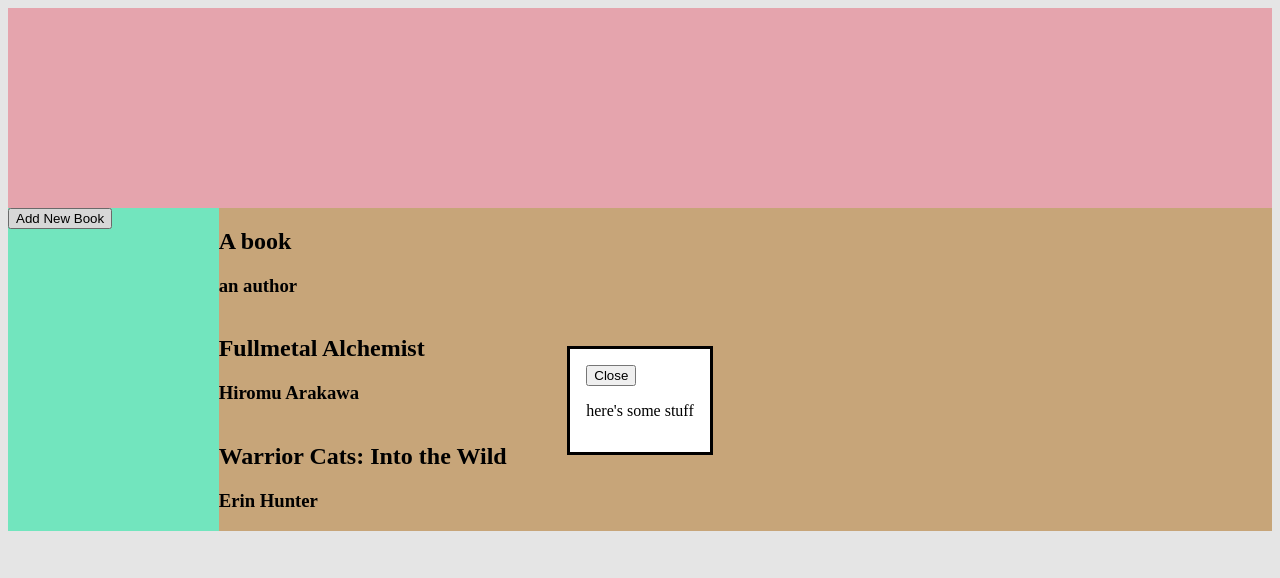
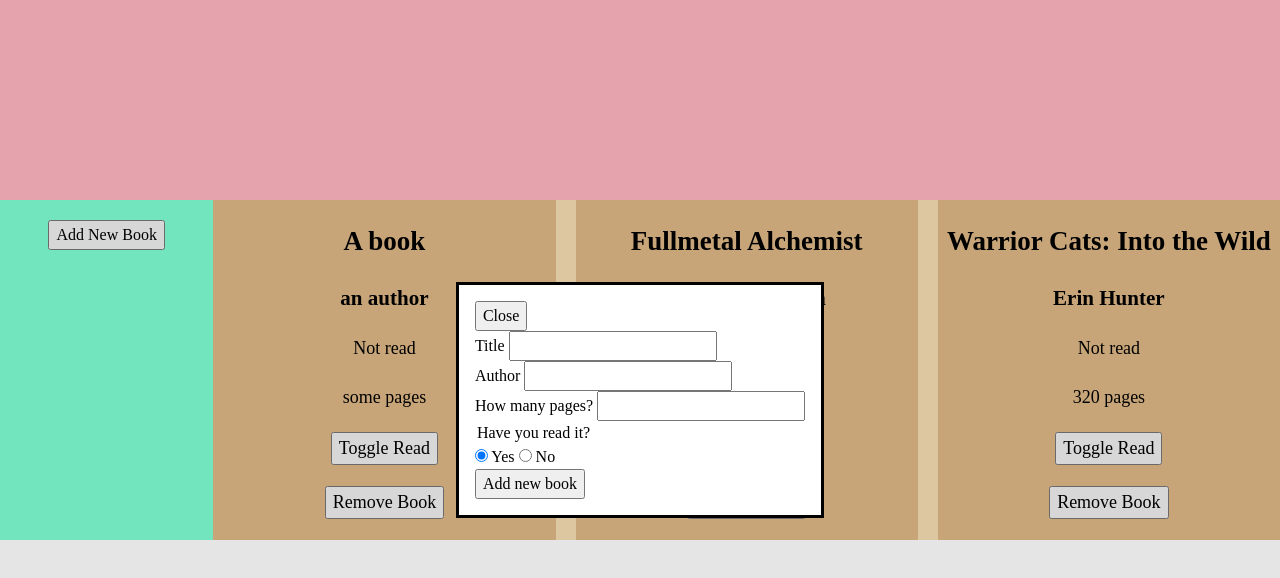
Before and after one commit to faelyn-jpg/top-library, a plain HTML site: page index.html in a window 1280 px wide. Both pictures are taken after a click on the button "Add New Book". Drawn offline with Linux system fonts and the light colour scheme.

Commit message:
add js functionality to books and add book

```diff
--- a/index.html
+++ b/index.html
@@ -17,7 +17,40 @@
       <button class="add-book">Add New Book</button>
       <dialog>
         <button autofocus>Close</button>
-        <p>here's some stuff</p>
+        <form>
+          <section>
+            <p>
+              <label for="new-title">
+                <span>Title</span>
+              </label>
+              <input type="text" name="new-title" id="new-title" required>
+            </p>
+            <p>
+              <label for="new-author">
+                <span>Author</span>
+              </label>
+              <input type="text" name="new-author" id="new-author" required>
+            </p>
+            <p>
+              <label for="new-pages">
+                <span>How many pages?</span>
+              </label>
+              <input type="text" name="new-pages" id="new-pages" required>
+            </p>
+            <p>
+              <legend>
+                <span>Have you read it?</span>
+              </legend>
+              <input type="radio" name="new-read" id="yes" checked>
+              <label for="yes">Yes</label>
+              <input type="radio" name="new-read" id="no">
+              <label for="no">No</label>
+            </p>
+          </section>
+          <section>
+            <button type="submit" id="submit">Add new book</button>
+          </section>
+        </form>
       </dialog>
 
     </div>
--- a/library.js
+++ b/library.js
@@ -1,41 +1,114 @@
+const mainContainer = document.querySelector('.container')
 const container = document.querySelector('.book-container')
 const addBook = document.querySelector('.add-book')
 const dialog = document.querySelector('dialog')
 const showButton = document.querySelector('dialog + button')
 const closeButton = document.querySelector('dialog button')
+const submit = document.querySelector('#submit')
 const myLibrary = []
 
-function Book(title, author, id) {
+function Book(title, author, id, pages, read) {
   if (!new.target) {
     throw Error("You must use the 'new' operator to call the constructor")
   }
-  ;(this.title = title), (this.author = author), (this.id = id)
+  ;(this.title = title),
+    (this.author = author),
+    (this.id = id),
+    (this.read = read),
+    (this.pages = pages)
 }
 
-function addBookToLibrary(title, author) {
-  const id = crypto.randomUUID()
-  const newTitle = new Book(title, author, id)
-  myLibrary.push(newTitle)
+Book.prototype.readBook = function (book, read, readBook) {
+  let result
+  if (this.read === 'yes') {
+    this.read = 'no'
+    result = 'Not read'
+  } else {
+    this.read = 'yes'
+    result = 'Read'
+  }
+  refreshDisplay(book, read)
+  return result
 }
 
-addBookToLibrary('A book', 'an author')
-addBookToLibrary('Fullmetal Alchemist', 'Hiromu Arakawa')
-addBookToLibrary('Warrior Cats: Into the Wild', 'Erin Hunter')
-console.log(myLibrary)
+function addBookToLibrary(title, author, pages, read) {
+  const id = crypto.randomUUID()
+  const newTitle = new Book(title, author, id, pages, read)
+  if (
+    myLibrary.find(
+      (title) => newTitle.title + newTitle.author === title.title + title.author
+    )
+  ) {
+    return
+  } else {
+    myLibrary.push(newTitle)
+    displayBooks()
+  }
+}
 
-myLibrary.forEach((book) => {
-  const newBook = document.createElement('div')
-  const bookTitle = document.createElement('h2')
-  const bookAuthor = document.createElement('h3')
-  newBook.classList.add('book')
-  bookTitle.classList.add('title')
-  bookAuthor.classList.add('author')
-  bookTitle.textContent = book.title
-  bookAuthor.textContent = book.author
-  container.appendChild(newBook)
-  newBook.appendChild(bookTitle)
-  newBook.appendChild(bookAuthor)
-})
+function displayBooks() {
+  for (const [i, book = value] of myLibrary.entries()) {
+    const getAllTitles = document.querySelectorAll('.title')
+    const allTitles = Array.from(getAllTitles)
+    const sameTitle = allTitles.find((title) => title.textContent == book.title)
+    if (sameTitle === undefined) {
+      const newBook = document.createElement('div')
+      const title = document.createElement('h2')
+      const author = document.createElement('h3')
+      const pages = document.createElement('div')
+      const read = document.createElement('div')
+      const removeBook = document.createElement('button')
+      const readBook = document.createElement('button')
+      readBook.classList.add('read-toggle')
+      newBook.classList.add('book')
+      title.classList.add('title')
+      author.classList.add('author')
+      pages.classList.add('pages')
+      read.classList.add('read')
+      newBook.setAttribute('id', book.id)
+      removeBook.classList.add('remove-book')
+      title.textContent = book.title
+      author.textContent = book.author
+      pages.textContent = `${book.pages} pages`
+      if (book.read === 'yes') {
+        read.textContent = 'Read'
+      } else {
+        read.textContent = 'Not read'
+      }
+      readBook.textContent = 'Toggle Read'
+      removeBook.textContent = 'Remove Book'
+      removeBook.dataset.id = book.id
+
+      container.appendChild(newBook)
+      newBook.appendChild(title)
+      newBook.appendChild(author)
+      newBook.appendChild(read)
+      newBook.appendChild(pages)
+      newBook.appendChild(readBook)
+      newBook.appendChild(removeBook)
+      readBook.addEventListener('click', () => {
+        read.textContent = book.readBook(book, read, readBook)
+        newBook.insertBefore(readBook, removeBook)
+      })
+    }
+  }
+}
+
+function removeBook(id) {
+  const target = document.getElementById(`${id}`)
+  target.remove()
+  const index = myLibrary.findIndex((book) => book.id === id)
+  myLibrary.splice(index, 1)
+}
+
+function refreshDisplay(book, read) {
+  read.textContent = book.read
+}
+
+addBookToLibrary('A book', 'an author', 'some', 'no')
+addBookToLibrary('Fullmetal Alchemist', 'Hiromu Arakawa', '4738', 'yes')
+addBookToLibrary('Fullmetal Alchemist', 'Hiromu Arakawa', '4738', 'yes')
+addBookToLibrary('Warrior Cats: Into the Wild', 'Erin Hunter', '320', 'no')
 
 addBook.addEventListener('click', (e) => {
   dialog.showModal()
@@ -44,3 +117,17 @@ addBook.addEventListener('click', (e) => {
 closeButton.addEventListener('click', () => {
   dialog.close()
 })
+
+submit.addEventListener('click', (e) => {
+  const form = document.querySelectorAll('input[type="text"]')
+  const radio = document.querySelector('input[type="radio"]:checked')
+  e.preventDefault()
+  addBookToLibrary(form[0].value, form[1].value, form[2].value, radio.id)
+  for (let i = 0; i < form.length; i++) {
+    form[i].value = ''
+  }
+  dialog.close()
+})
+container.addEventListener('click', (e) => {
+  if (e.target.matches('.remove-book')) removeBook(e.target.dataset.id)
+})
--- a/styles.css
+++ b/styles.css
@@ -1,5 +1,66 @@
+/* 1. Use a more-intuitive box-sizing model */
+*,
+*::before,
+*::after {
+  box-sizing: border-box;
+}
+/* 2. Remove default margin */
+* {
+  margin: 0;
+}
+body {
+  /* 3. Add accessible line-height */
+  line-height: 1.5;
+  /* 4. Improve text rendering */
+  -webkit-font-smoothing: antialiased;
+}
+/* 5. Improve media defaults */
+img,
+picture,
+video,
+canvas,
+svg {
+  display: block;
+  max-width: 100%;
+}
+/* 6. Inherit fonts for form controls */
+input,
+button,
+textarea,
+select {
+  font: inherit;
+}
+/* 7. Avoid text overflows */
+p,
+h1,
+h2,
+h3,
+h4,
+h5,
+h6 {
+  overflow-wrap: break-word;
+}
+/* 8. Improve line wrapping */
+p {
+  text-wrap: pretty;
+}
+h1,
+h2,
+h3,
+h4,
+h5,
+h6 {
+  text-wrap: balance;
+}
+/*
+  9. Create a root stacking context
+*/
+#root,
+#__next {
+  isolation: isolate;
+}
+
 .container {
-  background-color: burlywood;
   display: grid;
   grid-template-columns: 1fr 5fr;
 }
@@ -16,5 +77,34 @@
 }
 
 .book-container {
+  background-color: wheat;
   display: grid;
+  grid-auto-flow: column;
+  grid-template-columns: 1fr 1fr 1fr;
+  gap: 20px;
 }
+
+.nav {
+  display: flex;
+  justify-content: center;
+  align-items: start;
+}
+
+.nav dialog {
+  position: absolute;
+  justify-self: center;
+  align-self: center;
+}
+.add-book {
+  margin-top: 20px;
+}
+
+.book {
+  background-color: burlywood;
+  display: flex;
+  justify-content: space-evenly;
+  flex-direction: column;
+  align-items: center;
+  font-size: large;
+  height: 340px;
+}
```
